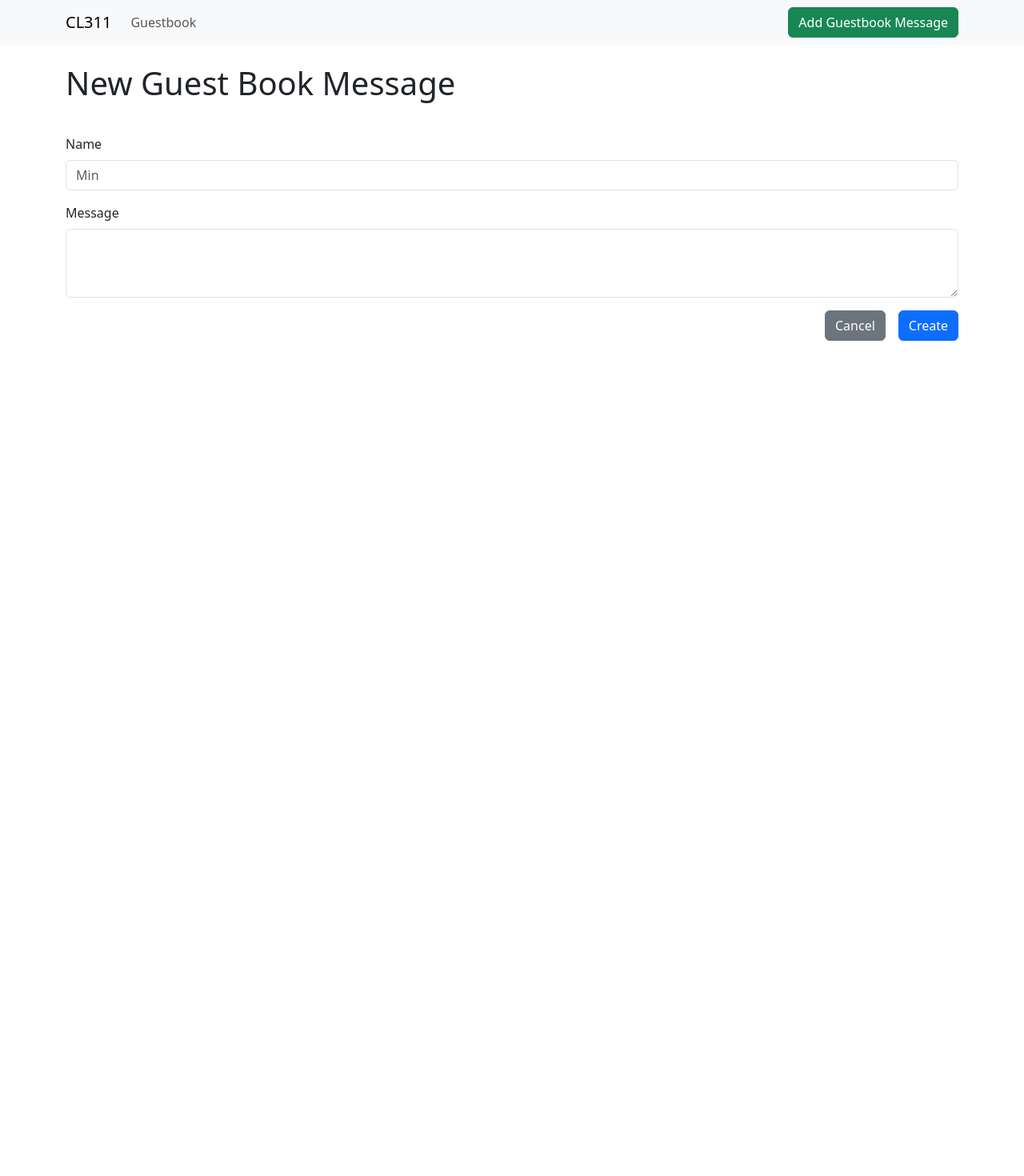
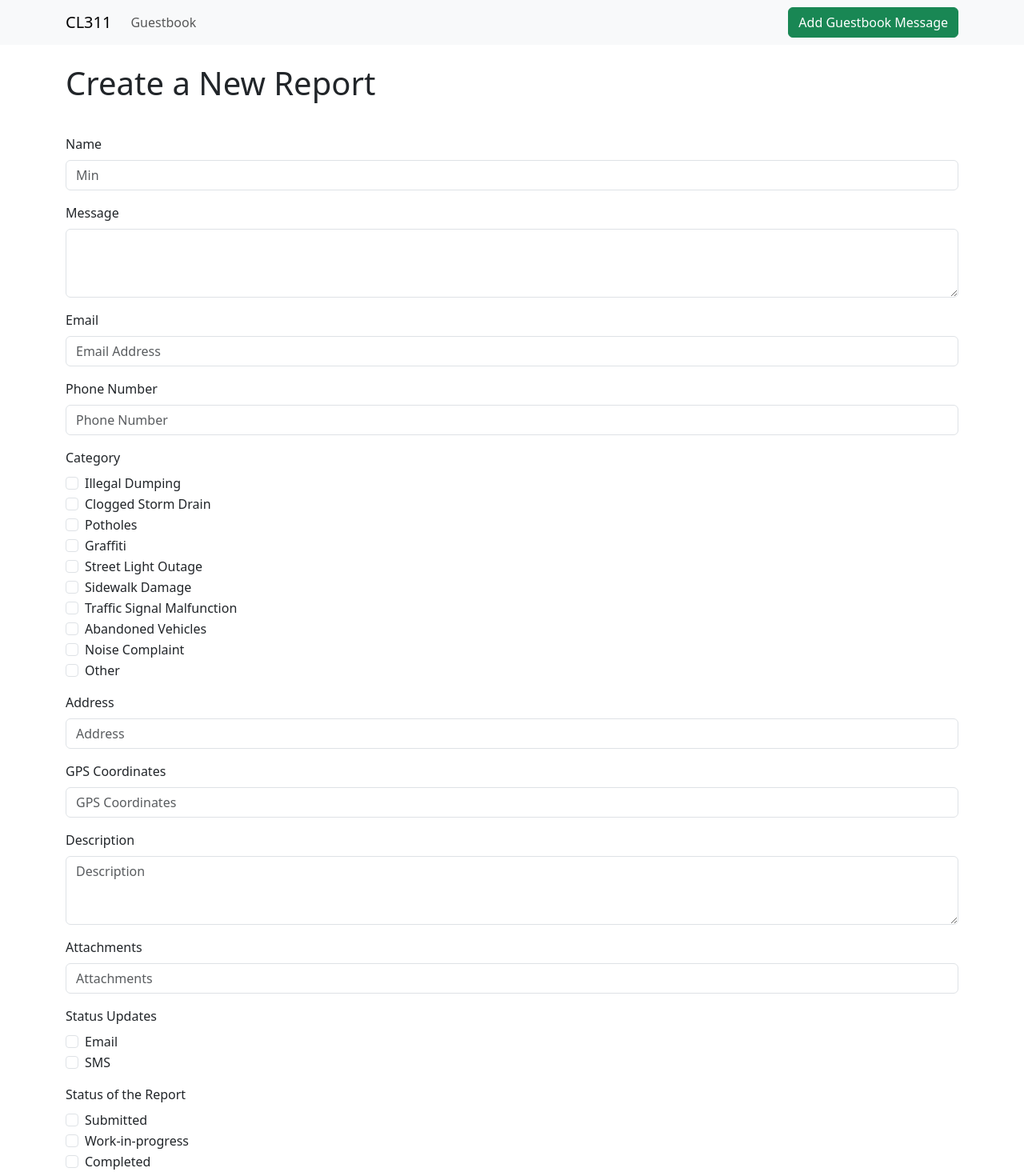
Before and after one commit to CodeDayLabs311/cl311, a Next.js app in the folder app/: page /guestbook/create in a window 1280 px wide. Shown: the top 1470 px of the page at 80% size. Before the commit the page ends 800 px from the top, so only its background shows below. Built offline with nearby package versions, Linux system fonts and the light colour scheme.

Commit message:
updated create report page with UI components 7/16/2023

```diff
--- a/app/src/components/guestbook/GuestBookMessageEdit.tsx
+++ b/app/src/components/guestbook/GuestBookMessageEdit.tsx
@@ -64,6 +64,109 @@ export default function GuestBookMessageEdit({
                     onChange={(event) => updateMessage({ message: event.target.value })}
                 />
             </Form.Group>
+            <Form.Group className="mb-3" controlId="EditMessage.Email">
+                <Form.Label>Email</Form.Label>
+                <Form.Control
+                    type="email"
+                    placeholder="Email Address"
+                    defaultValue={message?.email}
+                    onChange={(event) => updateMessage({ email: event.target.value })}
+                />
+            </Form.Group>
+
+                <Form.Group className="mb-3" controlId="ReportForm.PhoneNumber">
+                    <Form.Label>Phone Number</Form.Label>
+                    <Form.Control
+                        type="text"
+                        placeholder="Phone Number"
+                        onChange={(event) => updateMessage({ phoneNumber: event.target.value })}
+                    />
+                </Form.Group>
+
+                <Form.Group className="mb-3">
+                    <Form.Label>Category</Form.Label>
+                    {[
+                        'Illegal Dumping',
+                        'Clogged Storm Drain',
+                        'Potholes',
+                        'Graffiti',
+                        'Street Light Outage',
+                        'Sidewalk Damage',
+                        'Traffic Signal Malfunction',
+                        'Abandoned Vehicles',
+                        'Noise Complaint',
+                        'Other',
+                    ].map((category) => (
+                        <Form.Check
+                            type="checkbox"
+                            label={category}
+                            onChange={(event) =>
+                                updateMessage({ [category]: event.target.checked })
+                            }
+                        />
+                    ))}
+                </Form.Group>
+
+                <Form.Group className="mb-3" controlId="ReportForm.Address">
+                    <Form.Label>Address</Form.Label>
+                    <Form.Control
+                        type="text"
+                        placeholder="Address"
+                        onChange={(event) => updateMessage({ address: event.target.value })}
+                    />
+                </Form.Group>
+
+                <Form.Group className="mb-3" controlId="ReportForm.GPSCoordinates">
+                    <Form.Label>GPS Coordinates</Form.Label>
+                    <Form.Control
+                        type="text"
+                        placeholder="GPS Coordinates"
+                        onChange={(event) => updateMessage({ gpsCoordinates: event.target.value })}
+                    />
+                </Form.Group>
+
+                <Form.Group className="mb-3" controlId="ReportForm.Description">
+                    <Form.Label>Description</Form.Label>
+                    <Form.Control
+                        as="textarea"
+                        rows={3}
+                        placeholder="Description"
+                        onChange={(event) => updateMessage({ description: event.target.value })}
+                    />
+                </Form.Group>
+
+                <Form.Group className="mb-3" controlId="ReportForm.Attachments">
+                    <Form.Label>Attachments</Form.Label>
+                    <Form.Control
+                        type="text"
+                        placeholder="Attachments"
+                        onChange={(event) => updateMessage({ attachments: event.target.value })}
+                    />
+                </Form.Group>
+
+                <Form.Group className="mb-3">
+                    <Form.Label>Status Updates</Form.Label>
+                    {['Email', 'SMS'].map((updateMethod) => (
+                        <Form.Check
+                            type="checkbox"
+                            label={updateMethod}
+                            onChange={(event) =>
+                                updateMessage({ [updateMethod]: event.target.checked })
+                            }
+                        />
+                    ))}
+                </Form.Group>
+
+                <Form.Group className="mb-3">
+                    <Form.Label>Status of the Report</Form.Label>
+                    {['Submitted', 'Work-in-progress', 'Completed'].map((status) => (
+                        <Form.Check
+                            type="checkbox"
+                            label={status}
+                            onChange={(event) => updateMessage({ [status]: event.target.checked })}
+                        />
+                    ))}
+                </Form.Group>
             <Stack direction="horizontal" gap={3} className="justify-content-end">
                 <div className="my-auto"></div>
                 <ButtonLink variant="secondary" href={cancelHref}>
--- a/app/src/pages/guestbook/create.tsx
+++ b/app/src/pages/guestbook/create.tsx
@@ -41,12 +41,12 @@ export default function GuestBookCreate() {
     return (
         <>
             <Head>
-                <title>New Guest Book Message</title>
+                <title>Create a New Report</title>
             </Head>
             <main>
                 <Container>
                     <Stack gap={3}>
-                        <PageHeader>New Guest Book Message</PageHeader>
+                        <PageHeader>Create a New Report</PageHeader>
                         <GuestBookMessageEdit
                             message={draftMessage!}
                             setMessage={setDraftMessage}
```
